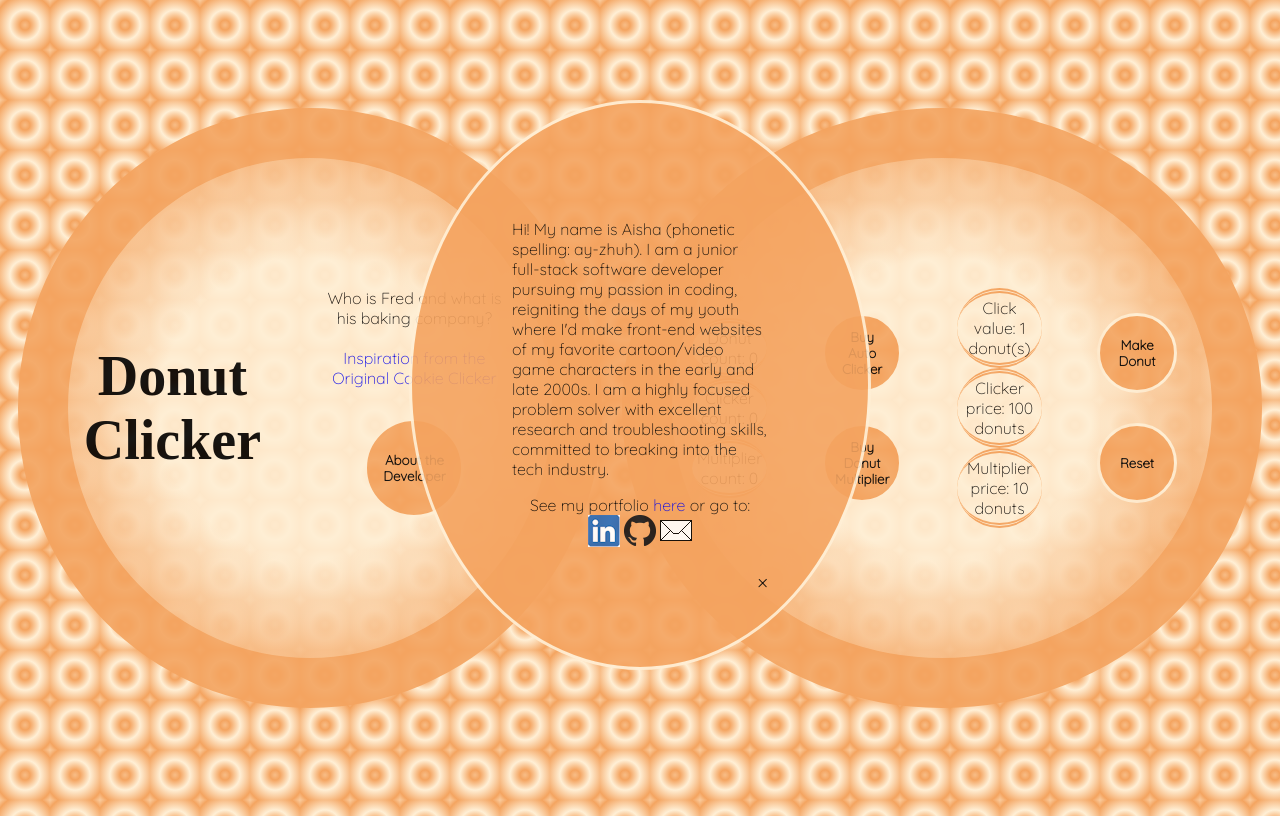
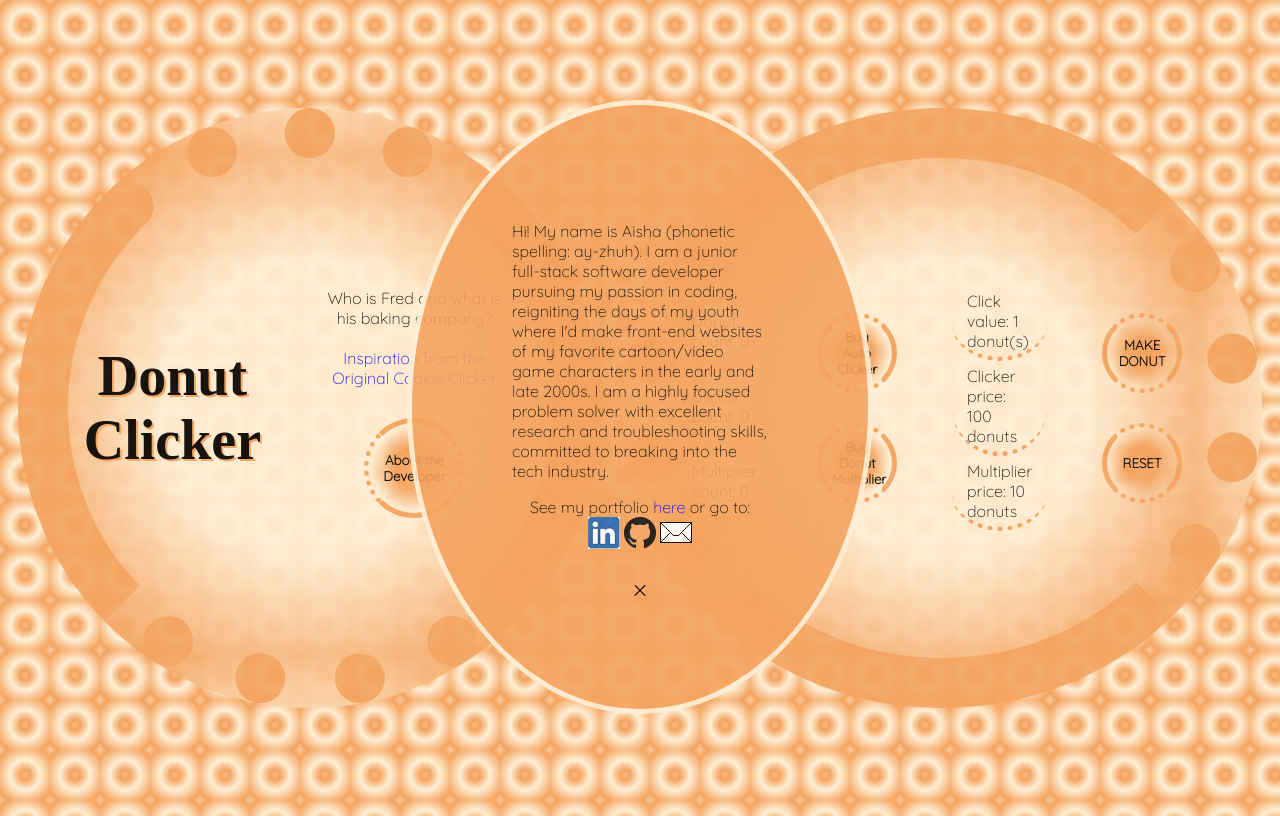
Before and after one commit to 2022-April-Java-PT-Classroom/donut-clicker-acbluem, a website built with Parcel: page index.html in a window 1280 px wide. Both pictures are taken after a click on the button "About the Developer". Built offline with nearby package versions, Linux system fonts and the light colour scheme; a web font is replaced by a local one.

Commit message:
more styling

```diff
--- a/index.html
+++ b/index.html
@@ -13,6 +13,7 @@
   <body>
 
     <div class="container">
+      <section class="head">
         <header>
           <h1>Donut Clicker</h1>
 
@@ -47,6 +48,7 @@
             </div>
           </nav>
         </header>
+      </section>
 
       <div id="dev-modal" class="modal">
         <section class="modal-content">
@@ -68,7 +70,7 @@
               <a href="https://github.com/acbluem" target="_blank"><img src="images/logo/gh.png"></a>
               <a href="mailto:acbluem@gmail.com"><img src="images/logo/mail.png"></a>
           </p>
-          <span class="close">&times;</span>
+          <div class="close">&times;</div>
         </section>
       </div>
 
@@ -96,10 +98,10 @@
 
         <ul>
           <li>
-            <button id="make-donut">Make Donut</button>
+            <button id="make-donut">MAKE DONUT</button>
           </li>
           <li>
-            <button id="reset">Reset</button>
+            <button id="reset">RESET</button>
           </li>
         </ul>
       </section>
--- a/style.css
+++ b/style.css
@@ -5,7 +5,7 @@ body {
   font-size: 16px;
 }
 
-.container, header, .main {
+.container, .head, header, .main {
   display: flex;
   justify-content: center;
   align-items: center;
@@ -32,17 +32,18 @@ body {
   background-color: #f4a460;
   opacity: .9;
   border-radius: 50%;
-  border: 3px solid #ffefd5;
+  border: 5px solid #ffefd5;
 }
 
 .modal-content:hover {
   background-color: #ffefd5;
   border-color: #f4a460;
+  border-style: dotted;
 }
 
 .close {
-  float: right;
-  font-size: 24px;
+  font-size: 32px;
+  text-align: center;
 }
 
 .close:hover,
@@ -59,15 +60,19 @@ body {
 .dropdown-content {
   display: none;
   position: absolute;
+  top: 0;
   width: 150px;
   height: 150px;
   padding: 25px;
   padding-bottom: 20px;
   z-index: 1;
-  background-color: #f4a460;
+  background-color: #ffefd5;
   opacity: .9;
   border-radius: 50%;
-  border: 3px solid #ffefd5;
+  border-top: 5px solid #f4a460;
+  border-bottom: 5px solid #f4a460;
+  border-left: 5px dotted #f4a460;
+  border-right: 5px dotted #f4a460;
   font-size: 14px;
 }
 
@@ -75,9 +80,8 @@ body {
   display: block;
 }
 
-header, .main {
+.head, .main {
   background-color: #fff;
-  border: 50px solid #f4a460;;
   border-radius: 50%;
   height: 500px;
   width: 500px;
@@ -89,7 +93,21 @@ header, .main {
   background-size: 500px 500px;
 }
 
-.center-text, .main, h1, .button{
+.head {
+  border-top: 50px dotted #f4a460;
+  border-bottom: 50px dotted #f4a460;
+  border-left: 50px solid #f4a460;
+  border-right: 50px solid #f4a460;
+}
+
+.main {
+  border-top: 50px solid #f4a460;
+  border-bottom: 50px solid #f4a460;
+  border-left: 50px dotted #f4a460;
+  border-right: 50px dotted #f4a460;
+}
+
+.center-text, h1, .button{
   text-align: center;
 }
 
@@ -99,14 +117,15 @@ ul li {
 }
 
 .counts li {
-  border-bottom: 5px double #f4a460;
-  border-top: 5px double #f4a460;
+  border-bottom: 5px dotted #f4a460;
   border-radius: 50%;
-  background-color: #ffefd5;
+  background: radial-gradient(#ffefd5, #ffefd5, transparent, transparent);
+  padding: 15px 5px;
 }
 
 .values li {
-  width: 75px;
+  padding: 5px 15px;
+  background: radial-gradient(#ffefd5, #ffefd5, transparent, transparent);
 }
 
 ol li {
@@ -122,25 +141,45 @@ button {
   width: 80px;
   border: 3px solid #ffefd5;
   border-radius: 50%;
-  background-color: #f4a460;
+  background: radial-gradient(#f4a460, #f4a460, transparent, transparent);
   font-family: 'Quicksand', sans-serif;
-  transition: background-color 1s;
   font-weight: bold;
 }
 
+ul button {
+  border-top: 5px dotted #f4a460;
+  border-bottom: 5px dotted #f4a460;
+  border-left: 5px solid #f4a460;
+  border-right: 5px solid #f4a460;
+}
+
 button:hover {
-  background-color: #ffefd5;
-  border-color: #f4a460;
+  border-top: 5px solid #f4a460;
+  border-bottom: 5px solid #f4a460;
+  border-left: 5px dotted #f4a460;
+  border-right: 5px dotted #f4a460;
 }
 
 #about-dev {
   width: 100px;
   height: 100px;
+  border-top: 5px solid #f4a460;
+  border-bottom: 5px solid #f4a460;
+  border-left: 5px dotted #f4a460;
+  border-right: 5px dotted #f4a460;
+}
+
+#about-dev:hover {
+  border-top: 5px dotted #f4a460;
+  border-bottom: 5px dotted #f4a460;
+  border-left: 5px solid #f4a460;
+  border-right: 5px solid #f4a460;
 }
 
 h1 {
   font-size: 56px;
   font-family: 'Kurale', serif;
+  text-shadow: 2px 2px #f4a460;
 }
 
 a {
```
Lines whose indentation alone changed are shown as unchanged.
